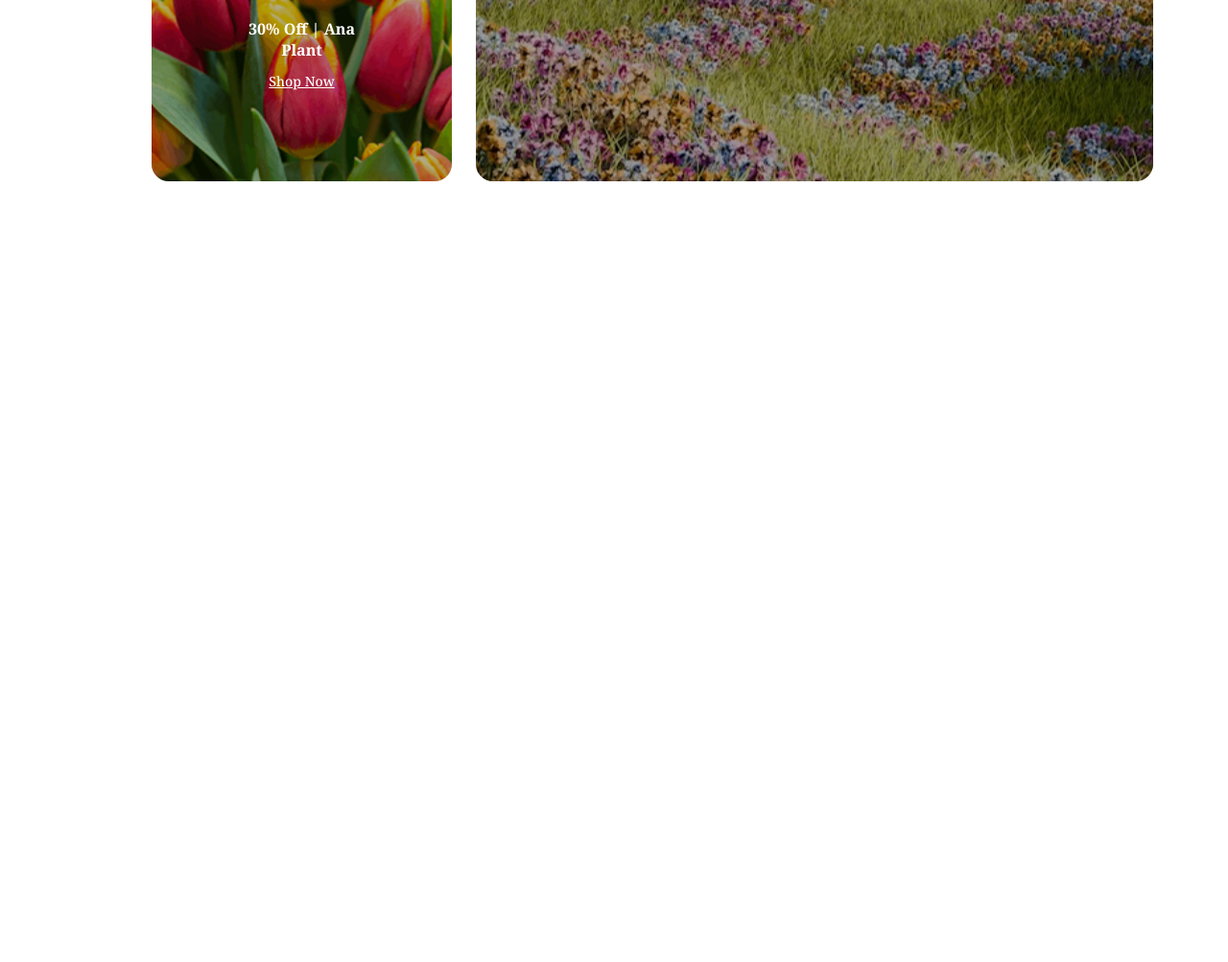
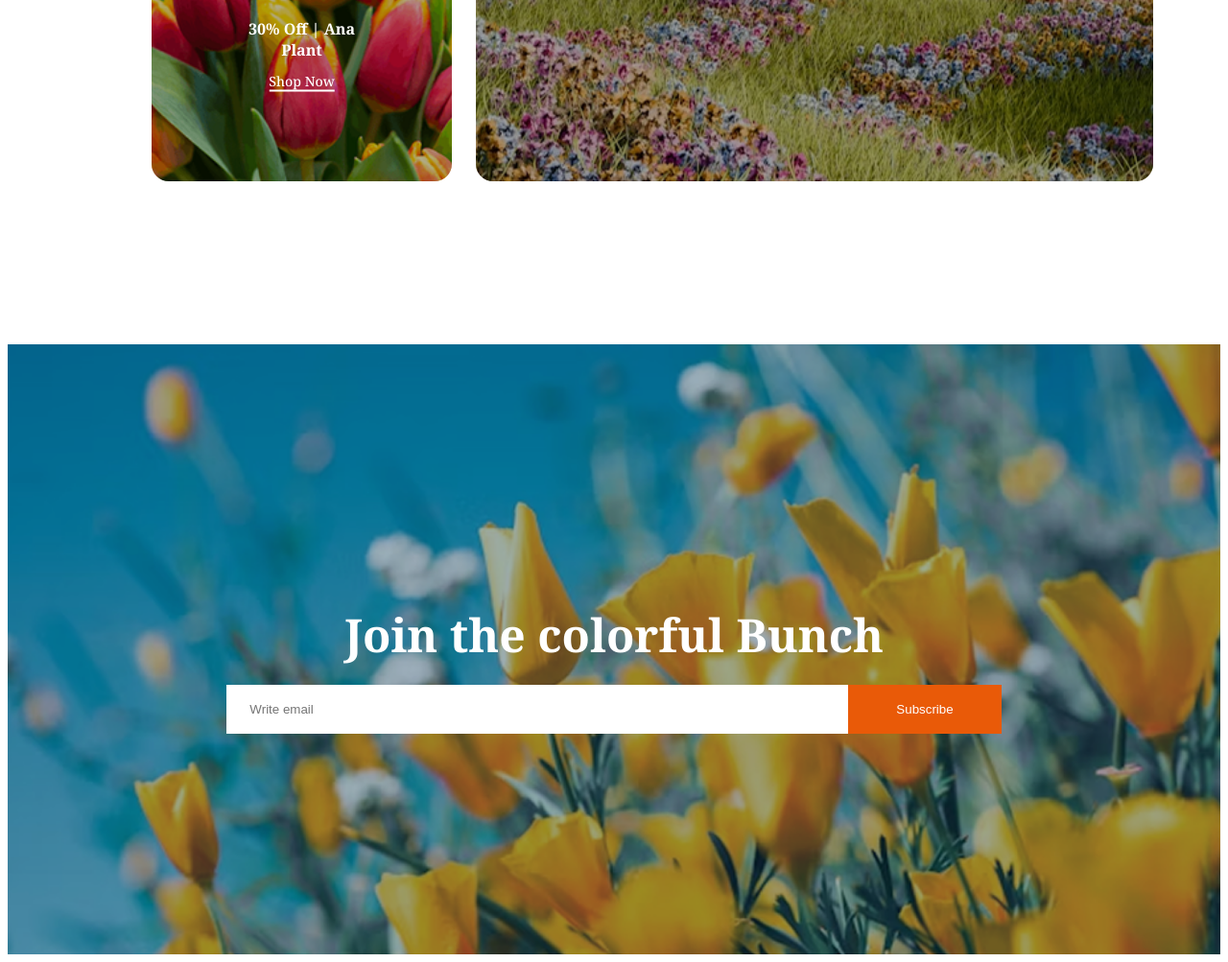
Before and after one commit to tanin3812/fresh-flower, a plain HTML site: page index.html in a window 1280 px wide. Shown: the part 4089-5092 px from the top of the page at 96% size. Before the commit the page ends 4336 px from the top, so only its background shows below. Drawn offline with Linux system fonts and the light colour scheme.

Commit message:
added join section

```diff
--- a/index.html
+++ b/index.html
@@ -125,6 +125,17 @@
                 </div>
             </div>
         </section>
+        <section class="join">
+            <div class="join-img" style="background-image: url('assets/news-letter-bg.png')">
+                <div class="join-content">
+                    <h2 class="join-title">Join the colorful Bunch</h2>
+                    <form class="form">
+                        <input type="email" name="email" id="email" placeholder="Write email" class="join-input">
+                        <button type="submit" class="join-btn">Subscribe</button>
+                    </form>
+                </div>
+            </div>
+        </section>
     </main>
     <footer>
 
--- a/styles/flower.css
+++ b/styles/flower.css
@@ -10,9 +10,6 @@
     "wdth" 100;
 }
 
-/* .bg-color{
-    background-color: rgba(0, 0, 0, 0.05);
-} */
 
 /* shared styles */
 .display-flex{
@@ -234,8 +231,8 @@ header{
   font-size: 14px;
   font-weight: 500;
   color: white;
-  text-decoration: underline;
-  transition: color 0.3s ease;
+  text-decoration: none;
+  border-bottom: 2px solid white;
 }
 .zabo-discount{
     font-size: 2.5rem;
@@ -245,7 +242,8 @@ header{
 .zabo-btn{
     font-size: 1.8rem;
     font-weight: 500;
-    text-decoration: underline;
+    text-decoration: none;
+    border-bottom: 3px solid white;
     margin-top: 5px;
     color: white
 }
@@ -259,7 +257,43 @@ header{
   z-index: 0;
 }
 
+/* join section styles */
+.join{
+  margin-top: 120px;
+}
 
+.join-img{
+  background-size: cover;
+  background-position: center;
+  background-repeat: no-repeat;
+  padding: 230px 50px;
+  text-align: center;
+}
+.join-content {
+  margin: 0 auto;
+}
+.join-title{
+  font-size: 3rem;
+  font-weight: 700;
+  color: rgba(255, 255, 255, 1);
+  margin-bottom: 20px;
+}
+.form{
+  display: flex;
+  justify-content: center;
+}
+.join-input{
+  padding: 18px 24px;
+  min-width: 600px;
+  border: none;
+}
+.join-btn{
+  background-color: #E95A08;
+  border: none;
+  color: white;
+  padding: 18px 50px;
+  cursor: pointer;
+}
 
 
 
```
